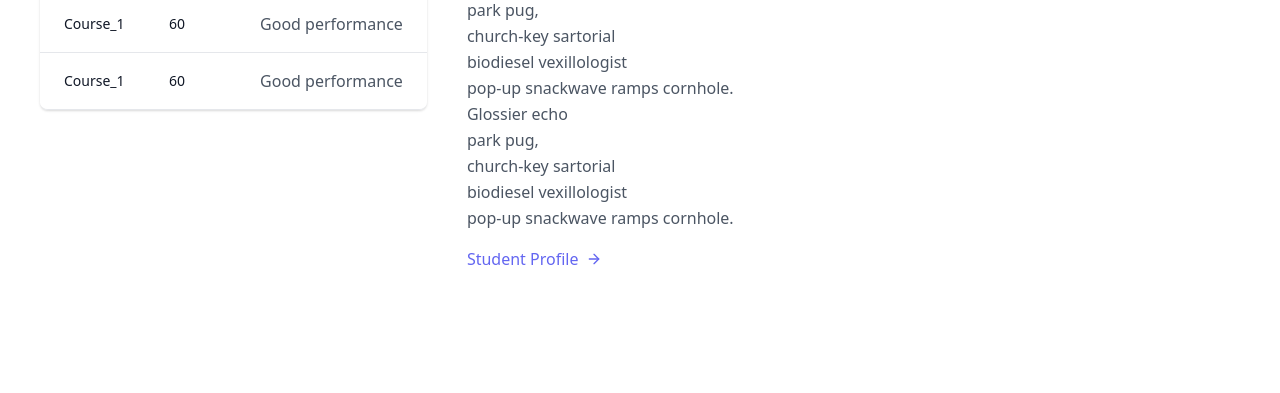
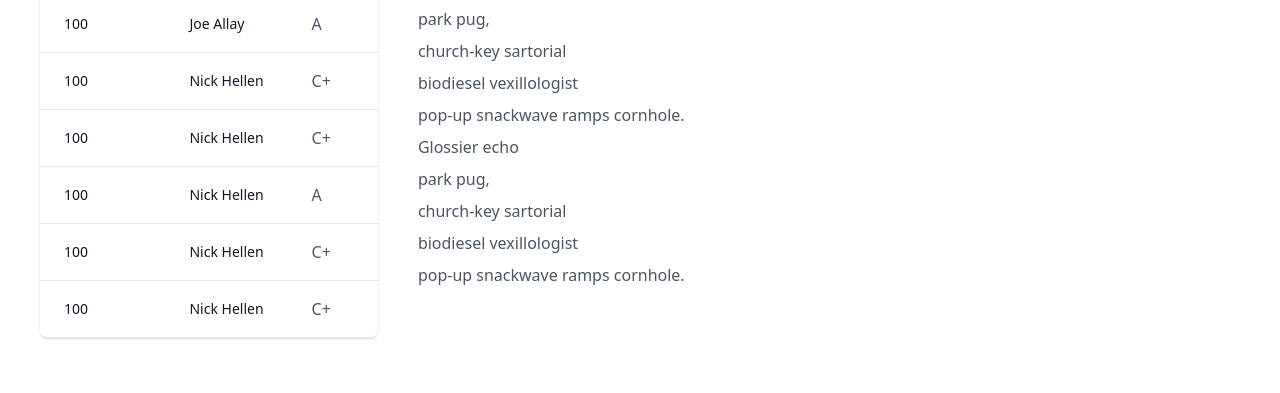
Before and after one commit to azibfarooq/BuiltWithAI, a plain HTML site: page rmd_pg.html in a window 1280 px wide. Shown: the part 260-653 px from the top of the page. Drawn offline with nearby package versions, Linux system fonts and the light colour scheme.

Commit message:
Add files via upload

```diff
--- a/rmd_pg.html
+++ b/rmd_pg.html
@@ -29,15 +29,13 @@
       </div>
     </header>
 
-
-
 <!-- <Recommendation section> -->
     <section class="text-gray-600 body-font overflow-hidden">
       <div class="container px-5 py-24 mx-auto">
         <div class="-my-8 divide-y-2 divide-gray-100">
           <div class="py-8 flex flex-wrap md:flex-nowrap">
             <div class="md:w-100 md:mb-0 mb-6 ml-5 flex-shrink-0 flex flex-col">
-              Student Courses
+              Teacher's Students
 
               <!-- <Course table> -->
               <div class="flex flex-col">
@@ -48,13 +46,13 @@
                         <thead class="bg-gray-50">
                           <tr>
                             <th scope="col" class="px-6 py-3 text-left text-xs font-medium text-gray-500 uppercase tracking-wider">
-                              Courses
+                              Student_ID
                             </th>
                             <th scope="col" class="px-6 py-3 text-left text-xs font-medium text-gray-500 uppercase tracking-wider">
-                              Marks
+                              Name
                             </th>
                             <th scope="col" class="px-6 py-3 text-left text-xs font-medium text-gray-500 uppercase tracking-wider">
-                              Comments
+                              Grade
                             </th>
                           </tr>
                         </thead>
@@ -65,34 +63,113 @@
                               <div class="flex items-center">
                                 <div class="ml-4">
                                   <div class="text-sm font-medium text-gray-900">
-                                    Course_1
+                                    <a href="index.html" class="hover:text-blue-600">100
+                                    </a>
                                   </div>
                                 </div>
                               </div>
                             </td>
                             <td class="px-6 py-4 whitespace-nowrap">
-                              <div class="text-sm text-gray-900">60</div>
+                              <div class="text-sm text-gray-900">
+                                <a href="index.html" class="hover:text-blue-600">Joe Allay
+                                </a></div>
                             </td>
-                            <td class="px-6 py-4 whitespace-nowrap">
-                              <p>Good performance</p>
+                            <td class="w-auto px-6 py-4">
+                              <p class='max-w-sm'>A</p>
                             </td>
-
                           <tr>
                             <td class="px-2 py-4 whitespace-nowrap">
                               <div class="flex items-center">
                                 <div class="ml-4">
                                   <div class="text-sm font-medium text-gray-900">
-                                      Course_1
+                                    <a href="index.html" class="hover:text-blue-600">100
+                                    </a>
                                   </div>
                                 </div>
                               </div>
                             </td>
                             <td class="px-6 py-4 whitespace-nowrap">
-                                <div class="text-sm text-gray-900">60</div>
+                              <div class="text-sm text-gray-900">
+                                <a href="index.html" class="hover:text-blue-600">Nick Hellen
+                                </a>
+                              </div>
+                            </td>
+                            <td class="w-auto px-6 py-4">
+                              <p class="max-w-sm">C+</p>
+                            </td>
+                          <tr>
+                            <td class="px-2 py-4 whitespace-nowrap">
+                              <div class="flex items-center">
+                                <div class="ml-4">
+                                  <div class="text-sm font-medium text-gray-900">
+                                    <a href="index.html" class="hover:text-blue-600">100
+                                    </a>
+                                  </div>
+                                </div>
+                              </div>
                             </td>
                             <td class="px-6 py-4 whitespace-nowrap">
-                                <p>Good performance </p>
+                              <div class="text-sm text-gray-900"><a href="index.html" class="hover:text-blue-600">Nick Hellen
+                              </a></div>
                             </td>
+                            <td class="w-auto px-6 py-4">
+                              <p class="max-w-sm">C+</p>
+                            </td>
+                          <tr>
+                            <td class="px-2 py-4 whitespace-nowrap">
+                              <div class="flex items-center">
+                                <div class="ml-4">
+                                  <div class="text-sm font-medium text-gray-900">
+                                    <a href="index.html" class="hover:text-blue-600">100
+                                    </a>
+                                  </div>
+                                </div>
+                              </div>
+                            </td>
+                            <td class="px-6 py-4 whitespace-nowrap">
+                              <div class="text-sm text-gray-900"><a href="index.html" class="hover:text-blue-600">Nick Hellen
+                              </a></div>
+                            </td>
+                            <td class="w-auto px-6 py-4">
+                              <p class='max-w-sm'>A</p>
+                            </td>
+                          <tr>
+                            <td class="px-2 py-4 whitespace-nowrap">
+                              <div class="flex items-center">
+                                <div class="ml-4">
+                                  <div class="text-sm font-medium text-gray-900">
+                                    <a href="index.html" class="hover:text-blue-600">100
+                                    </a>
+                                  </div>
+                                </div>
+                              </div>
+                            </td>
+                            <td class="px-6 py-4 whitespace-nowrap">
+                              <div class="text-sm text-gray-900"><a href="index.html" class="hover:text-blue-600">Nick Hellen
+                              </a></div>
+                            </td>
+                            <td class="w-auto px-6 py-4">
+                              <p class="max-w-sm">C+</p>
+                            </td>
+                          <tr>
+                            <td class="px-2 py-4 whitespace-nowrap">
+                              <div class="flex items-center">
+                                <div class="ml-4">
+                                  <div class="text-sm font-medium text-gray-900">
+                                    <a href="index.html" class="hover:text-blue-600">100
+                                    </a>
+                                  </div>
+                                </div>
+                              </div>
+                            </td>
+                            <td class="px-6 py-4 whitespace-nowrap">
+                              <div class="text-sm text-gray-900"><a href="index.html" class="hover:text-blue-600">Nick Hellen
+                              </a></div>
+                            </td>
+                            <td class="w-auto px-6 py-4">
+                              <p class="max-w-sm">C+</p>
+                            </td>
+
                           <!-- More people... -->
                         </tbody>
                       </table>
@@ -106,7 +183,7 @@
             <!-- <Recommendations> -->
             <div class="ml-10 md:flex-grow">
               <h2 class="text-2xl font-medium text-gray-900 title-font mb-2">Recommendations</h2>
-              <ol type="1" class="leading-relaxed">
+              <ol type="1" class="leading-loose">
                 <li>Glossier echo </li>
                 <li>park pug,</li>
                 <li>church-key sartorial</li>
@@ -118,14 +195,6 @@
                 <li>biodiesel vexillologist </li>
                 <li>pop-up snackwave ramps cornhole.</li>
               </ol>
-
-
-              <a href="index.html"class="text-indigo-500 inline-flex items-center mt-4">Student Profile
-                <svg class="w-4 h-4 ml-2" viewBox="0 0 24 24" stroke="currentColor" stroke-width="2" fill="none" stroke-linecap="round" stroke-linejoin="round">
-                  <path d="M5 12h14"></path>
-                  <path d="M12 5l7 7-7 7"></path>
-                </svg>
-              </a>
             </div>
           </div>
         </div>
@@ -169,5 +238,6 @@
       </span>
     </div>
   </footer>
+
 </body>
 </html>
```
Also changed, not shown: index.html (+1 -1 lines). Lines whose indentation alone changed are shown as unchanged.
